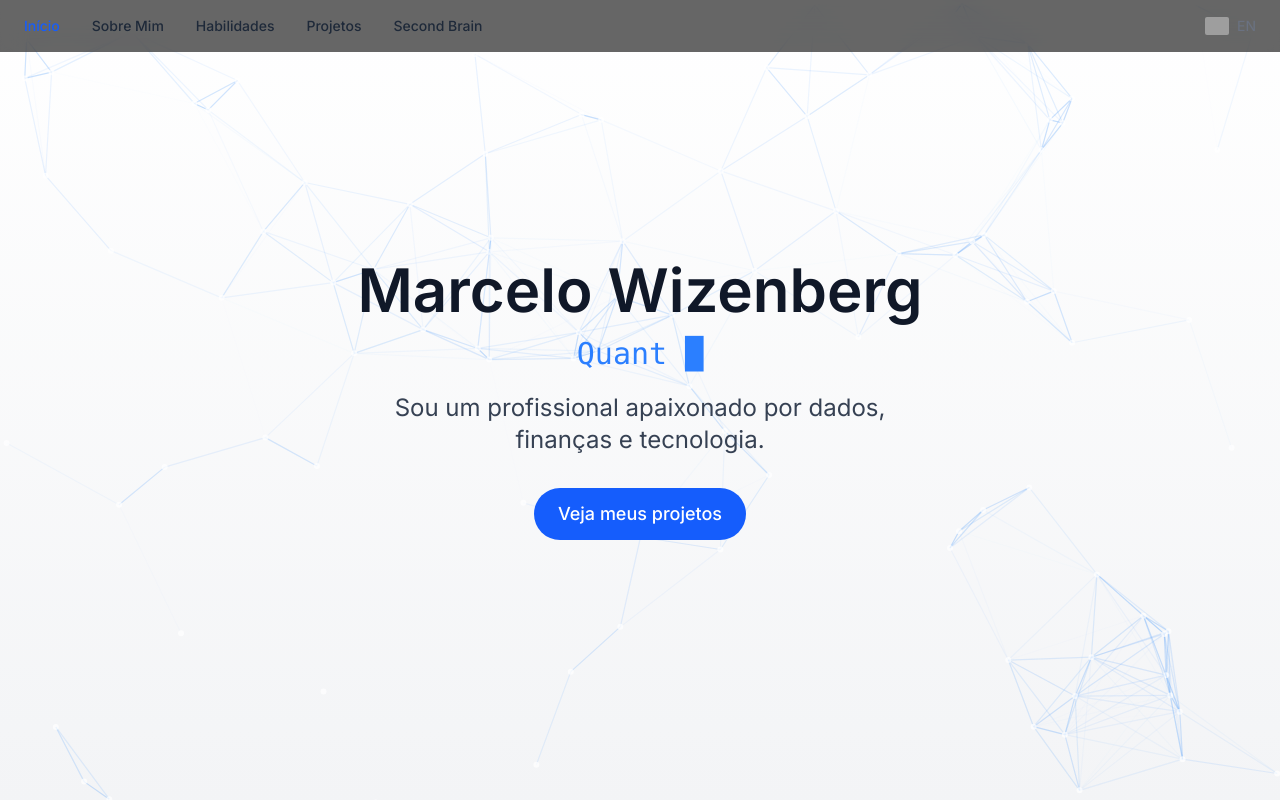
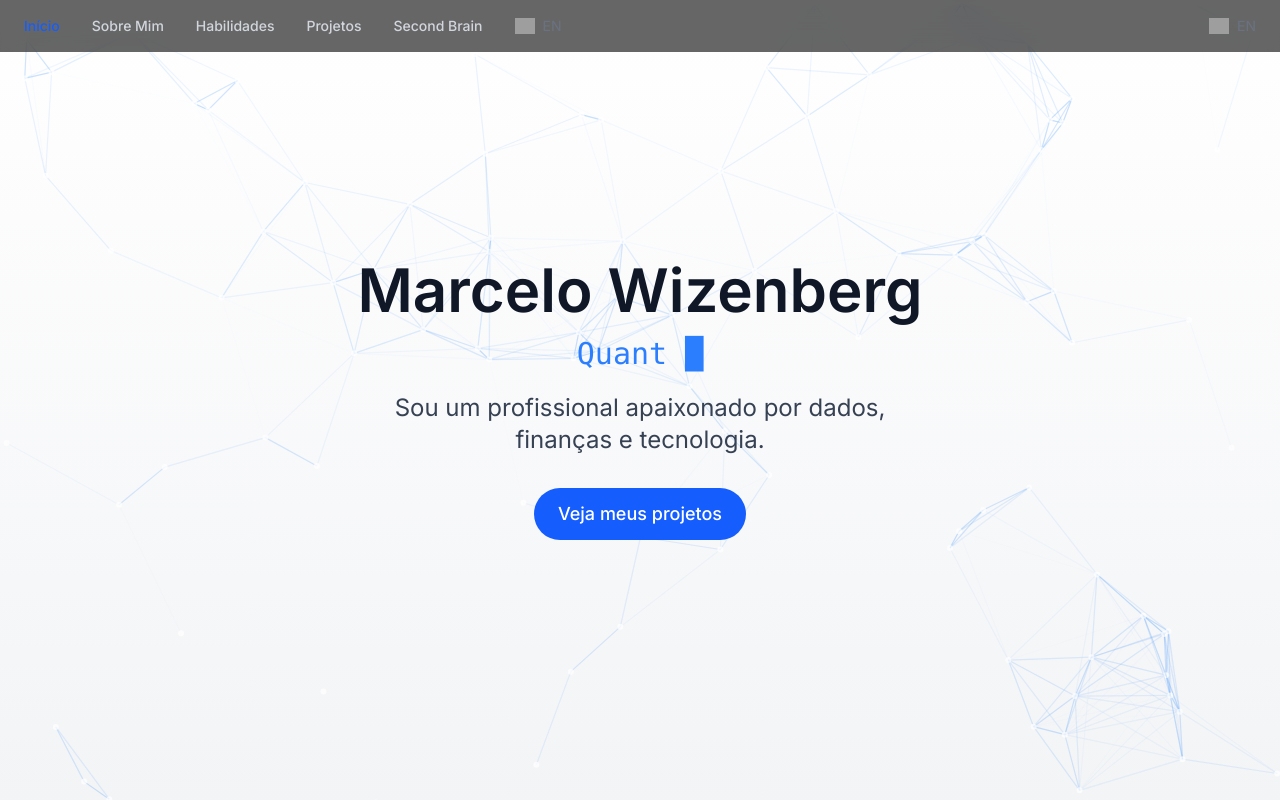
Before and after one commit to celowiz/celowiz.github.io, a React (Vite) app: page / in a window 1280 px wide. Shown: the top 800 px of the page. Built offline with nearby package versions, Linux system fonts and the light colour scheme; grey boxes are pictures that could not be loaded.

Commit message:
feat: responsive fixes, GA custom events, add Twitter (X) icon to footer

```diff
--- a/index.html
+++ b/index.html
@@ -7,23 +7,24 @@
     <meta name="description" content="Portfólio de projetos, estudos e carreira de Marcelo Wizenberg. Quant, Data Science, Web Dev e mais." />
     <meta name="keywords" content="quant, data science, web dev, portfolio, finanças, programação, marcelo wizenberg" />
     <meta name="author" content="Marcelo Wizenberg" />
+    <meta name="language" content="pt-BR">
 
     <!-- Open Graph / Facebook -->
     <meta property="og:type" content="website" />
-    <meta property="og:url" content="https://seusite.com/" />
+    <meta property="og:url" content="https://celowiz.github.io/" />
     <meta property="og:title" content="Marcelo Wizenberg | Quant & Web Portfolio" />
     <meta property="og:description" content="Portfólio de projetos, estudos e carreira de Marcelo Wizenberg. Quant, Data Science, Web Dev e mais." />
     <meta property="og:image" content="https://seusite.com/preview.png" />
 
     <!-- Twitter -->
     <meta property="twitter:card" content="summary_large_image" />
-    <meta property="twitter:url" content="https://seusite.com/" />
+    <meta property="twitter:url" content="https://celowiz.github.io/" />
     <meta property="twitter:title" content="Marcelo Wizenberg | Quant & Web Portfolio" />
     <meta property="twitter:description" content="Portfólio de projetos, estudos e carreira de Marcelo Wizenberg. Quant, Data Science, Web Dev e mais." />
     <meta property="twitter:image" content="https://seusite.com/preview.png" />
 
     <!-- Favicon -->
-    <link rel="icon" type="image/svg+xml" href="/public/images/favicon.svg" />
+    <link rel="icon" type="image/svg+xml" href="/images/favicon.svg" />
 
     <!-- Fonts -->
      <link rel="preconnect" href="https://fonts.googleapis.com">
--- a/src/components/Footer.tsx
+++ b/src/components/Footer.tsx
@@ -1,3 +1,9 @@
+// Declaração global para o Google Analytics gtag
+declare global {
+  interface Window {
+    gtag?: (...args: any[]) => void;
+  }
+}
 import React from 'react';
 import { useTranslation } from 'react-i18next';
 
@@ -6,16 +12,17 @@ export default function Footer() {
   const year = new Date().getFullYear();
   return (
     <footer className="bg-gray-900 text-white py-8 border-t border-gray-700">
-      <div className="max-w-4xl mx-auto px-4 flex flex-col items-center">
+      <div className="max-w-4xl mx-auto px-4 flex flex-col items-center justify-center text-center">
         <p className="text-lg font-semibold mb-1">{t('footer.madeBy')}</p>
         <p className="text-sm text-gray-400 mb-4">&copy; {year} {t('footer.copyright')}</p>
-        <div className="flex gap-8 mb-2">
+        <div className="flex gap-8 mb-2 justify-center items-center">
           <a
             href="mailto:marcelo.wizen@gmail.com"
             className="hover:text-blue-400 transition"
             aria-label="Email"
             target="_blank"
             rel="noopener noreferrer"
+            onClick={() => { if (window.gtag) window.gtag('event', 'click_email', { event_category: 'Footer', event_label: 'Email' }); }}
           >
             {/* Envelope Heroicon outline */}
             <svg className="w-7 h-7" fill="none" stroke="currentColor" strokeWidth="1.5" viewBox="0 0 24 24" xmlns="http://www.w3.org/2000/svg"><path strokeLinecap="round" strokeLinejoin="round" d="M21.75 6.75v10.5a2.25 2.25 0 01-2.25 2.25H4.5a2.25 2.25 0 01-2.25-2.25V6.75m19.5 0A2.25 2.25 0 0019.5 4.5H4.5a2.25 2.25 0 00-2.25 2.25m19.5 0v.243a2.25 2.25 0 01-.876 1.789l-7.5 6a2.25 2.25 0 01-2.748 0l-7.5-6A2.25 2.25 0 012.25 6.993V6.75"/></svg>
@@ -26,6 +33,7 @@ export default function Footer() {
             aria-label="LinkedIn"
             target="_blank"
             rel="noopener noreferrer"
+            onClick={() => { if (window.gtag) window.gtag('event', 'click_linkedin', { event_category: 'Footer', event_label: 'LinkedIn' }); }}
           >
             <svg className="w-7 h-7" fill="currentColor" viewBox="0 0 24 24"><path d="M19 0h-14c-2.761 0-5 2.239-5 5v14c0 2.761 2.239 5 5 5h14c2.761 0 5-2.239 5-5v-14c0-2.761-2.239-5-5-5zm-11 19h-3v-10h3v10zm-1.5-11.268c-.966 0-1.75-.784-1.75-1.75s.784-1.75 1.75-1.75 1.75.784 1.75 1.75-.784 1.75-1.75 1.75zm15.5 11.268h-3v-5.604c0-1.337-.025-3.063-1.868-3.063-1.868 0-2.154 1.459-2.154 2.968v5.699h-3v-10h2.881v1.367h.041c.401-.761 1.379-1.563 2.841-1.563 3.04 0 3.601 2.002 3.601 4.604v5.592z"/></svg>
           </a>
@@ -35,11 +43,23 @@ export default function Footer() {
             aria-label="GitHub"
             target="_blank"
             rel="noopener noreferrer"
+            onClick={() => { if (window.gtag) window.gtag('event', 'click_github', { event_category: 'Footer', event_label: 'GitHub' }); }}
           >
             <svg className="w-7 h-7" fill="currentColor" viewBox="0 0 24 24"><path d="M12 0C5.37 0 0 5.37 0 12c0 5.3 3.438 9.8 8.205 11.387.6.113.82-.262.82-.582 0-.288-.012-1.243-.017-2.252-3.338.726-4.042-1.415-4.042-1.415-.546-1.387-1.333-1.756-1.333-1.756-1.09-.745.083-.729.083-.729 1.205.085 1.84 1.237 1.84 1.237 1.07 1.834 2.807 1.304 3.492.997.108-.775.418-1.305.762-1.605-2.665-.304-5.466-1.332-5.466-5.931 0-1.31.469-2.381 1.236-3.221-.124-.303-.535-1.523.117-3.176 0 0 1.008-.322 3.301 1.23.957-.266 1.984-.399 3.003-.404 1.018.005 2.046.138 3.006.404 2.291-1.552 3.297-1.23 3.297-1.23.653 1.653.242 2.873.119 3.176.77.84 1.235 1.911 1.235 3.221 0 4.609-2.804 5.625-5.475 5.921.43.372.823 1.104.823 2.226 0 1.606-.015 2.898-.015 3.293 0 .322.216.699.825.58C20.565 21.796 24 17.297 24 12c0-6.63-5.373-12-12-12z"/></svg>
           </a>
+          <a
+            href="https://x.com/marcelo_wz"
+            className="hover:text-blue-400 transition"
+            aria-label="Twitter"
+            target="_blank"
+            rel="noopener noreferrer"
+            onClick={() => { if (window.gtag) window.gtag('event', 'click_twitter', { event_category: 'Footer', event_label: 'Twitter' }); }}
+          >
+            {/* X (Twitter) SVG */}
+            <svg className="w-7 h-7" viewBox="0 0 24 24" fill="currentColor" xmlns="http://www.w3.org/2000/svg"><path d="M17.53 3H21.5L14.36 10.66L22.75 21H16.44L11.38 14.62L5.77 21H1.8L9.34 12.82L1.25 3H7.73L12.33 8.84L17.53 3ZM16.41 19H18.23L7.66 5H5.7L16.41 19Z"/></svg>
+          </a>
         </div>
-        <p className="text-xs text-gray-500">{t('footer.tech')}</p>
+        <p className="text-xs text-gray-500 text-center">{t('footer.tech')}</p>
       </div>
     </footer>
   );
--- a/src/components/Navbar.tsx
+++ b/src/components/Navbar.tsx
@@ -32,25 +32,60 @@ export default function Navbar() {
     i18n.changeLanguage(newLang)
   }
 
+  const [menuOpen, setMenuOpen] = useState(false)
+
   return (
     <nav className="fixed w-full z-50 bg-black/60 backdrop-blur-md text-white">
       <div className="max-w-7xl mx-auto px-6 py-4 flex items-center justify-between">
-        <div className="flex space-x-8">
+        {/* Hamburger for mobile */}
+        <div className="md:hidden">
+          <button
+            onClick={() => setMenuOpen(!menuOpen)}
+            className="text-white focus:outline-none"
+            aria-label="Toggle menu"
+          >
+            <svg className="w-6 h-6" fill="none" stroke="currentColor" viewBox="0 0 24 24" xmlns="http://www.w3.org/2000/svg">
+              <path strokeLinecap="round" strokeLinejoin="round" strokeWidth={2} d="M4 6h16M4 12h16M4 18h16" />
+            </svg>
+          </button>
+        </div>
+
+        {/* Navbar links */}
+        <div className={`flex-1 flex-col md:flex-row md:flex md:space-x-8 ${menuOpen ? 'flex' : 'hidden'} md:items-center md:justify-start bg-black/90 md:bg-transparent absolute md:static top-full left-0 w-full md:w-auto px-6 py-4 md:p-0 transition-all duration-300`}>
           {sections.map((section) => (
             <a
               key={section}
               href={`#${section}`}
-              className={`text-sm font-medium hover:text-blue-600 transition ${
-                activeSection === section ? 'text-blue-600' : 'text-gray-800'
+              className={`block md:inline text-sm font-medium hover:text-blue-600 transition mb-4 md:mb-0 ${
+                activeSection === section ? 'text-blue-600' : 'text-gray-300'
               }`}
+              onClick={() => {
+                if (menuOpen) setMenuOpen(false);
+              }}
             >
               {section === 'hero' ? t('navbar.home') :
                 section === 'second-brain' ? t('navbar.second-brain') :
                 t(`navbar.${section}`)}
             </a>
           ))}
+          {/* Language toggle for mobile */}
+          <button
+            onClick={toggleLanguage}
+            className="text-sm text-gray-500 hover:text-blue-500 transition flex items-center gap-2 mt-4 md:mt-0"
+          >
+            <img
+              src={i18n.language === 'pt'
+                ? 'https://flagcdn.com/24x18/br.png'
+                : 'https://flagcdn.com/24x18/us.png'}
+              alt="flag"
+              className="w-5 h-4"
+            />
+            {i18n.language === 'pt' ? 'EN' : 'PT'}
+          </button>
         </div>
 
+        {/* Language toggle for desktop */}
+        <div className="hidden md:flex">
           <button
             onClick={toggleLanguage}
             className="text-sm text-gray-500 hover:text-blue-500 transition flex items-center gap-2"
@@ -58,15 +93,14 @@ export default function Navbar() {
             <img
               src={i18n.language === 'pt'
                 ? 'https://flagcdn.com/24x18/br.png'
-              : 'https://flagcdn.com/24x18/us.png'}
-            alt={i18n.language === 'pt' ? 'Bandeira do Brasil' : 'Bandeira dos Estados Unidos'}
-            width={24}
-            height={18}
-            style={{ display: 'inline-block', verticalAlign: 'middle', borderRadius: '2px' }}
+                : 'https://flagcdn.com/24x18/gb.png'}
+              alt="flag"
+              className="w-5 h-4"
             />
             {i18n.language === 'pt' ? 'EN' : 'PT'}
           </button>
         </div>
+      </div>
     </nav>
   )
 }
--- a/src/index.css
+++ b/src/index.css
@@ -3,8 +3,13 @@
 html {
   scroll-behavior: smooth;
   font-family: 'Inter', sans-serif;
+  min-height: 100vh;
+  background-color: #000;
 }
 
 body {
   font-family: 'Inter', sans-serif;
+  min-height: 100vh;
+  background-color: #000;
+  margin: 0;
 }
--- a/tsconfig.json
+++ b/tsconfig.json
@@ -15,5 +15,5 @@
       "isolatedModules": true,
       "jsx": "react-jsx"
     },
-    "include": ["src"]
+    "include": ["src", "tailwind.config.tsx"]
   }
```
Lines whose indentation alone changed are shown as unchanged.
